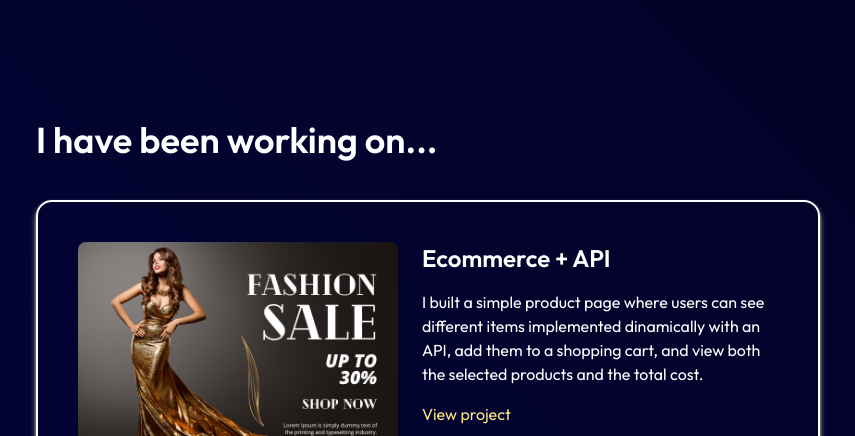
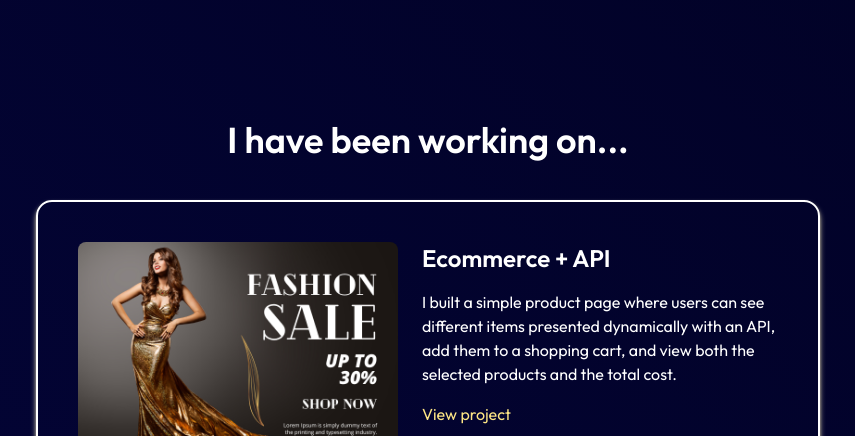
Before and after one commit to jpiedra181/javier_portfolio, an Astro site: page / in a window 1280 px wide. Shown: the part 680-1116 px from the top of the page, without its empty margins (212-1067 px from the left). Built offline with nearby package versions, Linux system fonts and the light colour scheme; Astro itself is replaced by a stand-in of ours; a web font is replaced by a local one.

Commit message:
checking grammar mistakes

```diff
--- a/src/components/Projects.astro
+++ b/src/components/Projects.astro
@@ -1,11 +1,11 @@
 <section class="w-full sm:px-20 md:px-24 lg:px-30 2xl:px-40 flex flex-col gap-10 items-center py-20 xl:py-0" id="projects">
-    <h2 class="w-full font-semibold text-4xl">I have been working on...</h2>
+    <h2 class="font-semibold text-4xl">I have been working on...</h2>
     <section class="w-full flex flex-col gap-8">
         <article class="border-2 w-full rounded-2xl p-4 md:p-10 2xl:px-30 flex flex-col lg:flex-row gap-6 2xl:gap-12 justify-between shadow-md shadow-amber-100">
             <img src="images/ecommerce_thumbnail.png" alt="" class="w-full lg:w-80 rounded-lg object-cover object-center">
             <section class="flex flex-col gap-4 w-full justify-between">
                 <h3 class="font-semibold text-2xl">Ecommerce + API</h3>
-                <p class="text-base">I built a simple product page where users can see different items implemented dinamically with an API, add them to a shopping cart, and view both the selected products and the total cost.</p>
+                <p class="text-base">I built a simple product page where users can see different items presented dynamically with an API, add them to a shopping cart, and view both the selected products and the total cost.</p>
                 <a href="https://jpiedra181.github.io/ecommerce/" target="_blank" rel="noopener noreferrer" class="text-amber-200 hover:text-amber-300">View project</a>
                 <article class="flex gap-4">
                     <img src="icons/html_icon.svg" alt="" class="w-8 h-8">
@@ -47,7 +47,7 @@
             <img src="images/foodie_thumbnail.png" alt="" class="w-full lg:w-80 rounded-lg object-cover object-center">
             <section class="flex flex-col gap-4 w-full justify-between">
                 <h3 class="font-semibold text-2xl">Foodie App</h3>
-                <p class="text-base">As a Frontend Developer I consider quite relevant having some knowledge about UI design. This is where Figma comes in. So, I built a prototype from scratch in mobile. I implemented several pages, trying to replicate a real app. Interesting to see.</p>
+                <p class="text-base">As a Frontend Developer I think it is very important to have some knowledge about UI design. This is where Figma comes in. So, I built a prototype from scratch for mobiles. I designed several pages, trying to replicate a real app. I found the outcome very interesting.</p>
                 <a href="http://bit.ly/3XWkQ75" target="_blank" rel="noopener noreferrer" class="text-amber-200 hover:text-amber-300">View project</a>
                 <article class="flex gap-4">
                     <img src="icons/figma.png" alt="" class="w-8 h-8">
```
